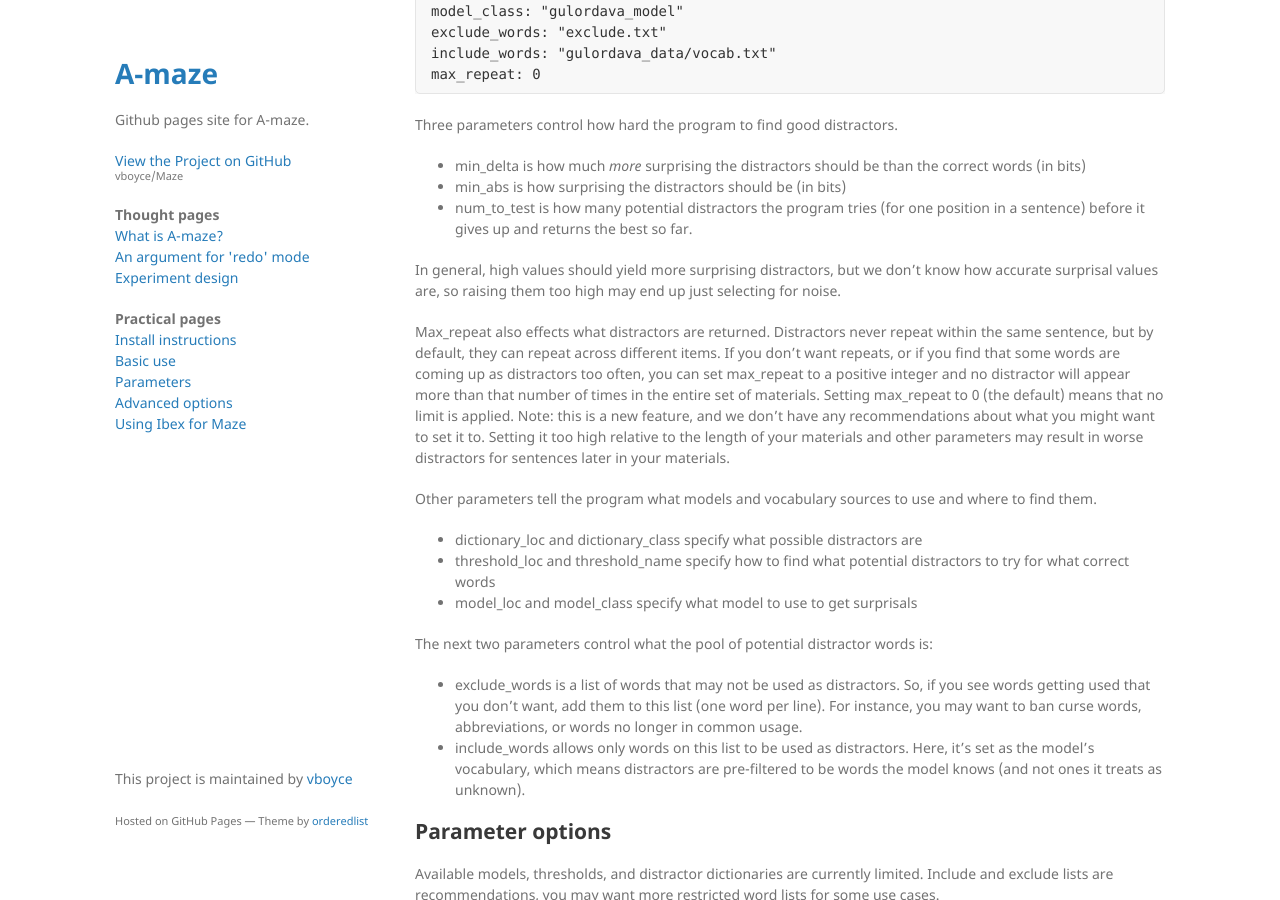
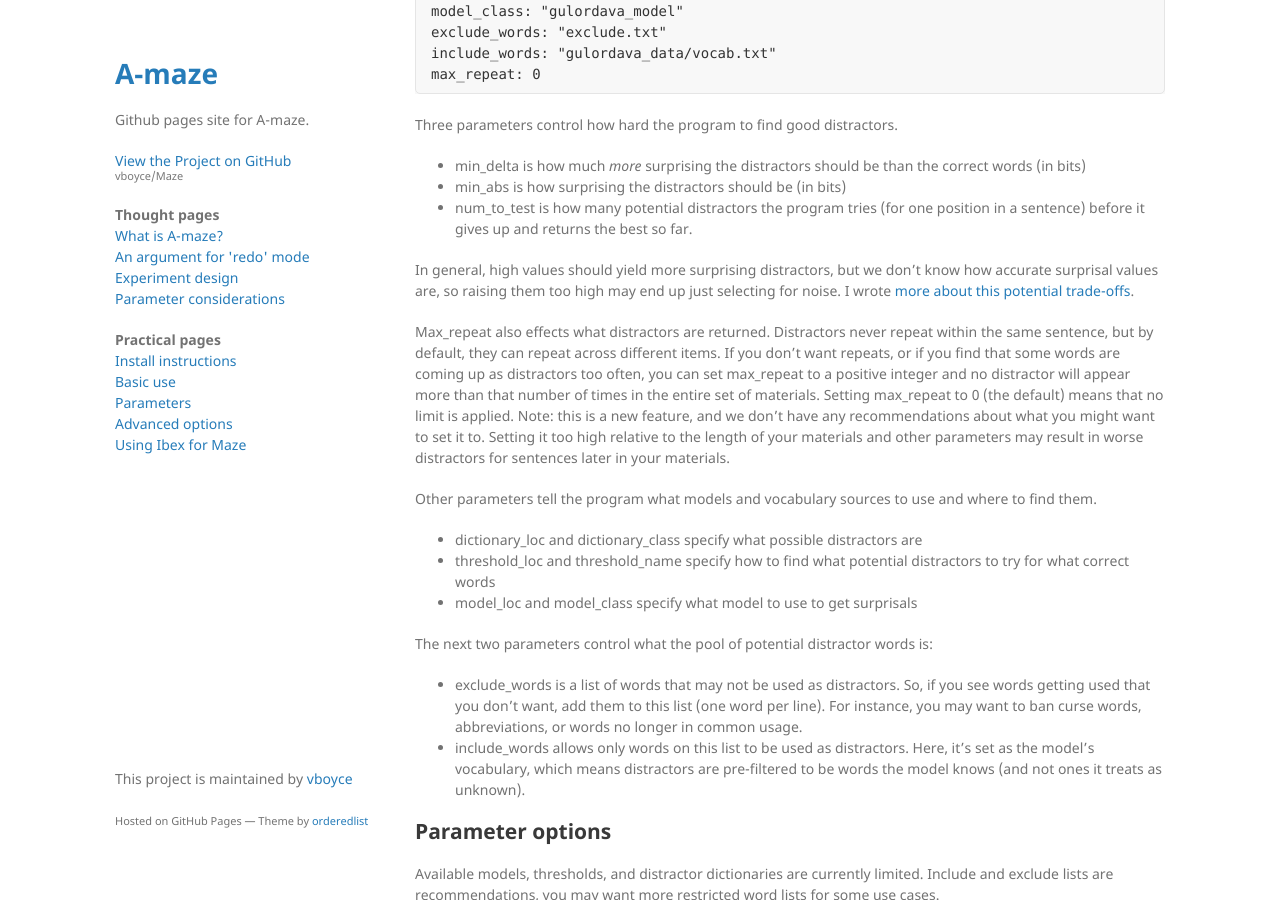
Before and after one commit to vboyce/Maze, a Jekyll site: the page built from docs/parameters.md, in a window 1280 px wide and 900 px high, scrolled down 431 px. Built offline with Jekyll 4.4.1, drawn with Linux system fonts in a browser that asks for light colours; our own code applies the rules of GitHub Pages for plain Markdown files.

Commit message:
ramblings about parameter tradeoffs

```diff
--- a/docs/_layouts/default.html
+++ b/docs/_layouts/default.html
@@ -37,6 +37,7 @@
         <a href="{{ "/intro.html" | relative_url}}">What is A-maze?</a><br>
         <a href="{{ "/redo.html" | relative_url}}">An argument for 'redo' mode</a><br>
         <a href="{{ "/experiments.html" | relative_url}}">Experiment design</a><br>
+        <a href="{{ "/advice.html" | relative_url}}">Parameter considerations</a><br>
         <p><b>Practical pages</b><br>
         <a href="{{ "/install.html" | relative_url}}">Install instructions</a><br>
         <a href="{{ "/usage_basic.html" | relative_url}}">Basic use</a><br>
--- a/docs/parameters.md
+++ b/docs/parameters.md
@@ -29,7 +29,7 @@
  - min_abs is how surprising the distractors should be (in bits)
  - num_to_test is how many potential distractors the program tries (for one position in a sentence) before it gives up and returns the best so far.
 
-In general, high values should yield more surprising distractors, but we don't know how accurate surprisal values are, so raising them too high may end up just selecting for noise.
+In general, high values should yield more surprising distractors, but we don't know how accurate surprisal values are, so raising them too high may end up just selecting for noise. I wrote [more about this potential trade-offs](advice.md).
 
 Max_repeat also effects what distractors are returned. Distractors never repeat within the same sentence, but by default, they can repeat across different items. If you don't want repeats, or if you find that some words are coming up as distractors too often, you can set max_repeat to a positive integer and no distractor will appear more than that number of times in the entire set of materials. Setting max_repeat to 0 (the default) means that no limit is applied. Note: this is a new feature, and we don't have any recommendations about what you might want to set it to. Setting it too high relative to the length of your materials and other parameters may result in worse distractors for sentences later in your materials.
 
```
Also changed, not shown: docs/advice.md (added, +39 -0 lines).
